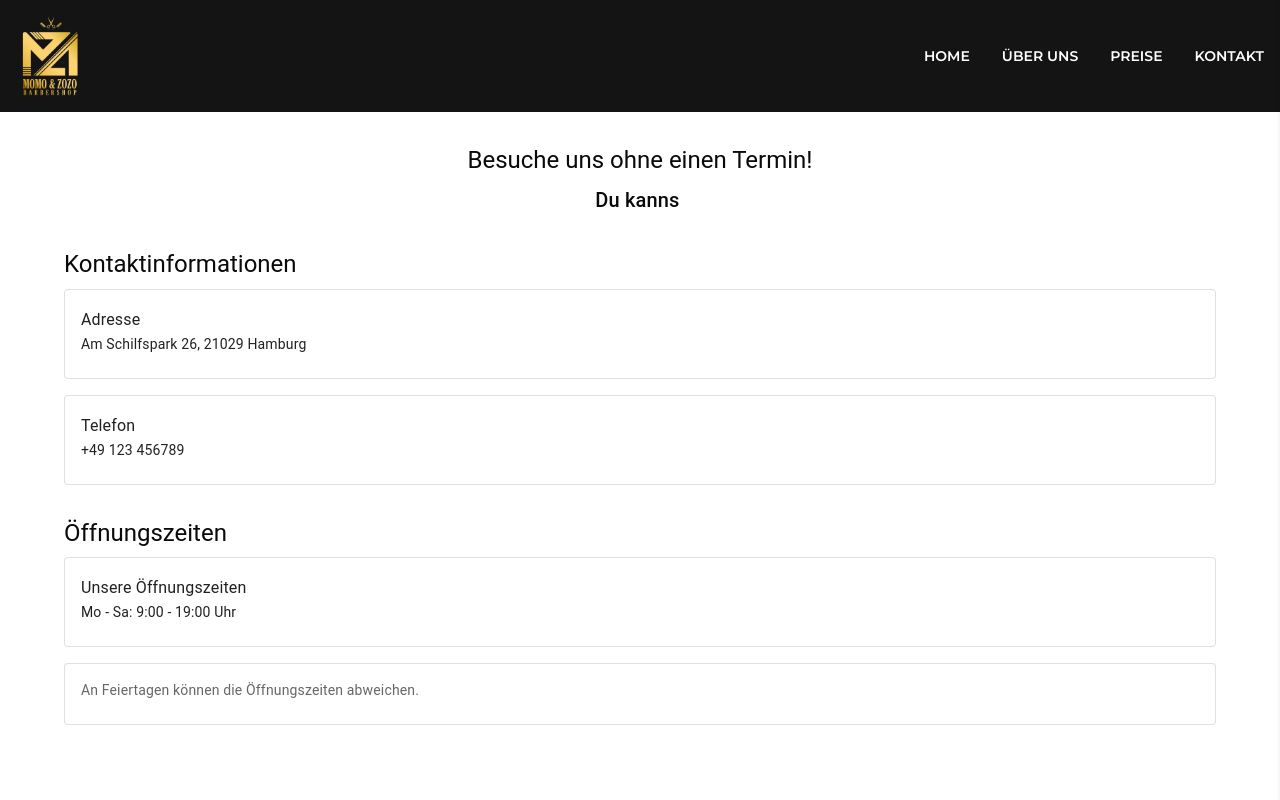
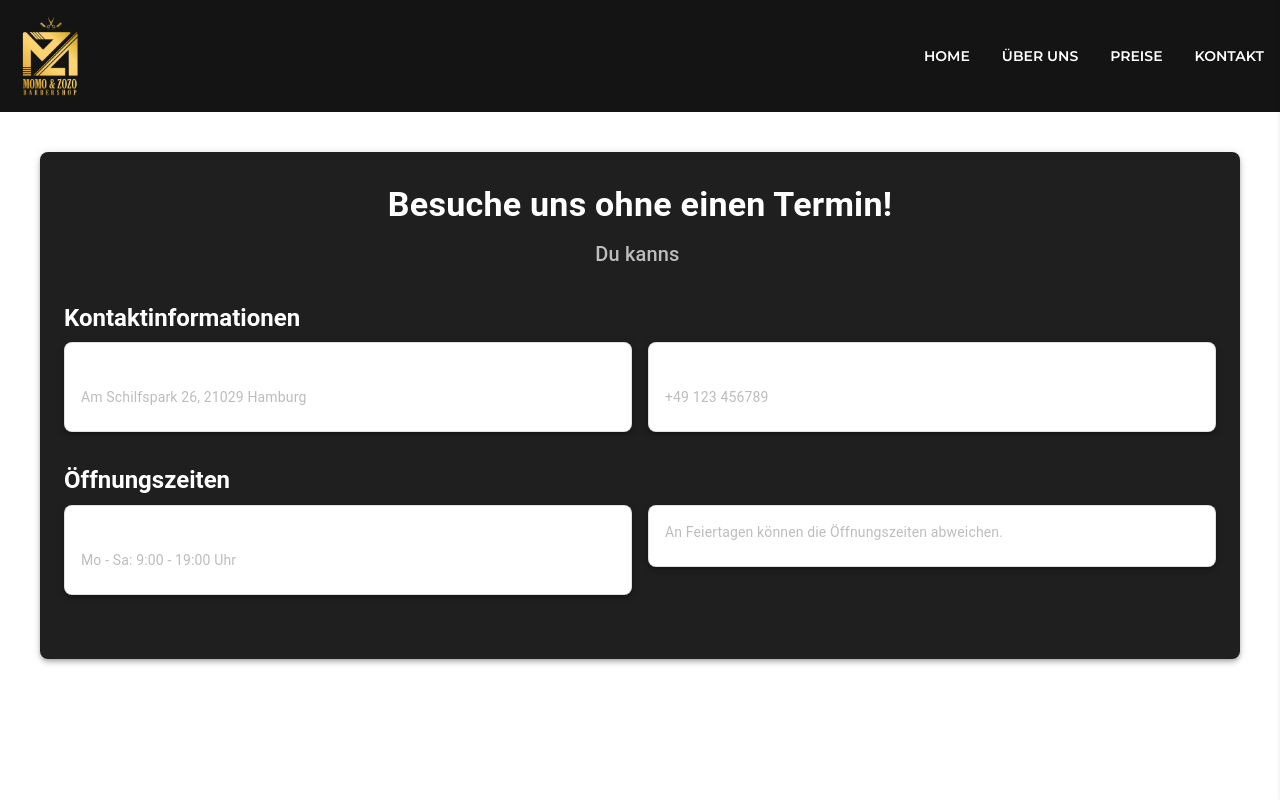
Before and after one commit to AliCodesX/barbershop-landingpage, a Next.js app: page /contact in a window 1280 px wide. Shown: the top 800 px of the page. Built offline with nearby package versions, Linux system fonts and the light colour scheme.

Commit message:
jaja neue Sachen

```diff
--- a/app/contact/page.tsx
+++ b/app/contact/page.tsx
@@ -1,7 +1,7 @@
 'use client';
 
 import React from "react";
-import { Container, Typography, Box, Card, CardContent } from "@mui/material";
+import { Container, Typography, Box, Card, CardContent, Grid } from "@mui/material";
 import { useTypewriter, Cursor } from "react-simple-typewriter";
 
 const Contact = () => {
@@ -18,13 +18,13 @@ const Contact = () => {
     });
 
     return (
-        <Container maxWidth="lg" sx={{ py: 4 }}>
+        <Container className="mt-10 p-6" maxWidth="lg" sx={{ py: 4, backgroundColor: '#1f1f1f', borderRadius: 2, boxShadow: 4 }}>
             {/* Typewriter Text */}
             <Box sx={{ mb: 4 }}>
-                <Typography className="text-center" variant="h5" gutterBottom>
+                <Typography className="text-center" variant="h4" gutterBottom sx={{ color: "#fff", fontWeight: 'bold' }}>
                     Besuche uns ohne einen Termin!
                 </Typography>
-                <Typography className="text-center" variant="h6">
+                <Typography className="text-center" variant="h6" sx={{ color: "#bdbdbd" }}>
                     {text}
                     <Cursor />
                 </Typography>
@@ -32,41 +32,53 @@ const Contact = () => {
 
             {/* Kontaktinformationen */}
             <Box sx={{ mb: 4 }}>
-                <Typography variant="h5" gutterBottom>
+                <Typography variant="h5" gutterBottom sx={{ color: "#fff", fontWeight: 'bold' }}>
                     Kontaktinformationen
                 </Typography>
-                <Card variant="outlined">
+                <Grid container spacing={2}>
+                    <Grid item xs={12} sm={6}>
+                        <Card className="bg-richBlack text-white" variant="outlined" sx={{ borderRadius: 2, boxShadow: 3 }}>
                             <CardContent>
-                        <Typography variant="subtitle1">Adresse</Typography>
-                        <Typography variant="body2">{address}</Typography>
+                                <Typography variant="subtitle1" sx={{ color: "#fff", fontWeight: 'bold' }}>Adresse</Typography>
+                                <Typography variant="body2" sx={{ color: "#bdbdbd" }}>{address}</Typography>
                             </CardContent>
                         </Card>
-                <Card variant="outlined" sx={{ mt: 2 }}>
+                    </Grid>
+                    <Grid item xs={12} sm={6}>
+                        <Card className="bg-richBlack text-white" variant="outlined" sx={{ borderRadius: 2, boxShadow: 3 }}>
                             <CardContent>
-                        <Typography variant="subtitle1">Telefon</Typography>
-                        <Typography variant="body2">{phone}</Typography>
+                                <Typography variant="subtitle1" sx={{ color: "#fff", fontWeight: 'bold' }}>Telefon</Typography>
+                                <Typography variant="body2" sx={{ color: "#bdbdbd" }}>{phone}</Typography>
                             </CardContent>
                         </Card>
+                    </Grid>
+                </Grid>
             </Box>
 
             {/* Öffnungszeiten */}
             <Box sx={{ mb: 4 }}>
-                <Typography variant="h5" gutterBottom>
+                <Typography variant="h5" gutterBottom sx={{ color: "#fff", fontWeight: 'bold' }}>
                     Öffnungszeiten
                 </Typography>
-                <Card variant="outlined">
+                <Grid container spacing={2}>
+                    <Grid item xs={12} sm={6}>
+                        <Card className="bg-richBlack text-white" variant="outlined" sx={{ borderRadius: 2, boxShadow: 3 }}>
                             <CardContent>
-                        <Typography variant="subtitle1">Unsere  Öffnungszeiten</Typography>
-                        <Typography variant="body2">{openingHours}</Typography>
+                                <Typography variant="subtitle1" sx={{ color: "#fff", fontWeight: 'bold' }}>Unsere Öffnungszeiten</Typography>
+                                <Typography variant="body2" sx={{ color: "#bdbdbd" }}>{openingHours}</Typography>
                             </CardContent>
                         </Card>
-                <Card variant="outlined" sx={{ mt: 2 }}>
+                    </Grid>
+                    <Grid item xs={12} sm={6}>
+                        <Card className="bg-richBlack text-white" variant="outlined" sx={{ borderRadius: 2, boxShadow: 3 }}>
                             <CardContent>
-                        <Typography variant="body2" color="textSecondary">
+                                <Typography variant="body2" sx={{ color: "#bdbdbd" }}>
                                     {holidayNotice}
                                 </Typography>
                             </CardContent>
                         </Card>
+                    </Grid>
+                </Grid>
             </Box>
         </Container>
     );
--- a/app/price/page.tsx
+++ b/app/price/page.tsx
@@ -13,16 +13,16 @@ const Preise = () => {
     ];
 
     return (
-        <div className="p-6 bg-gray-100">
+        <div className="p-6 ">
             {/* Überschrift */}
             <div className="text-center mb-10">
                 <h2 className="text-4xl font-bold text-black mb-4">Unsere Preisliste</h2>
             </div>
 
             {/* Preisliste */}
-            <div className="bg-richBlack text-white rounded-xl shadow-2xl p-6">
+            <div className=" bg-blackBackground text-white rounded-xl shadow-2xl p-6">
                 {services.map((service, index) => (
-                    <div key={index} className="flex items-center py-4 border-b border-gray-700 ">
+                    <div key={index} className="flex items-center py-4  ">
                         {/* Icon */}
                         <div className="flex w-12 h-12">
                             <Image src="/assets/barber-pole.png" alt="Barber Pole" className="rounded-full" width={48} height={48} />
--- a/tailwind.config.ts
+++ b/tailwind.config.ts
@@ -15,6 +15,8 @@ module.exports = {
   			richBlack: '#141414',
   			ButtonRed: '#8B2635',
   			hoverColor: '#ffaa17',
+			blackBackground: '#1f1f1f',
+
   			background: 'hsl(var(--background))',
   			foreground: 'hsl(var(--foreground))',
   			card: {
```
Lines whose indentation alone changed are shown as unchanged.
